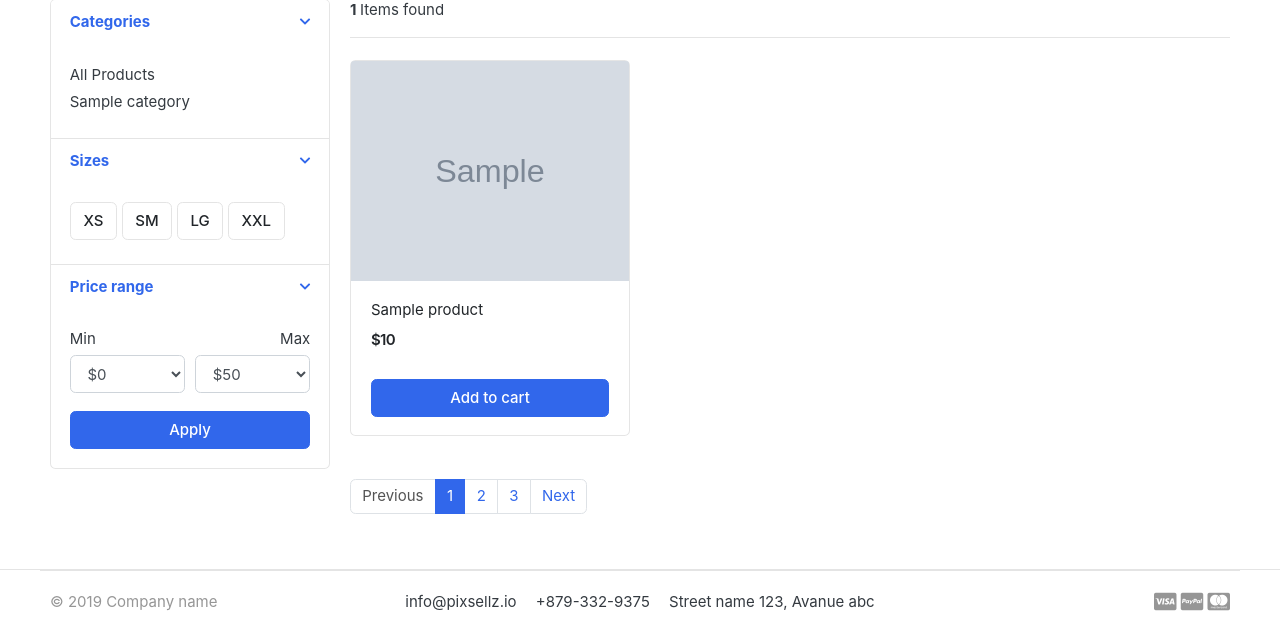
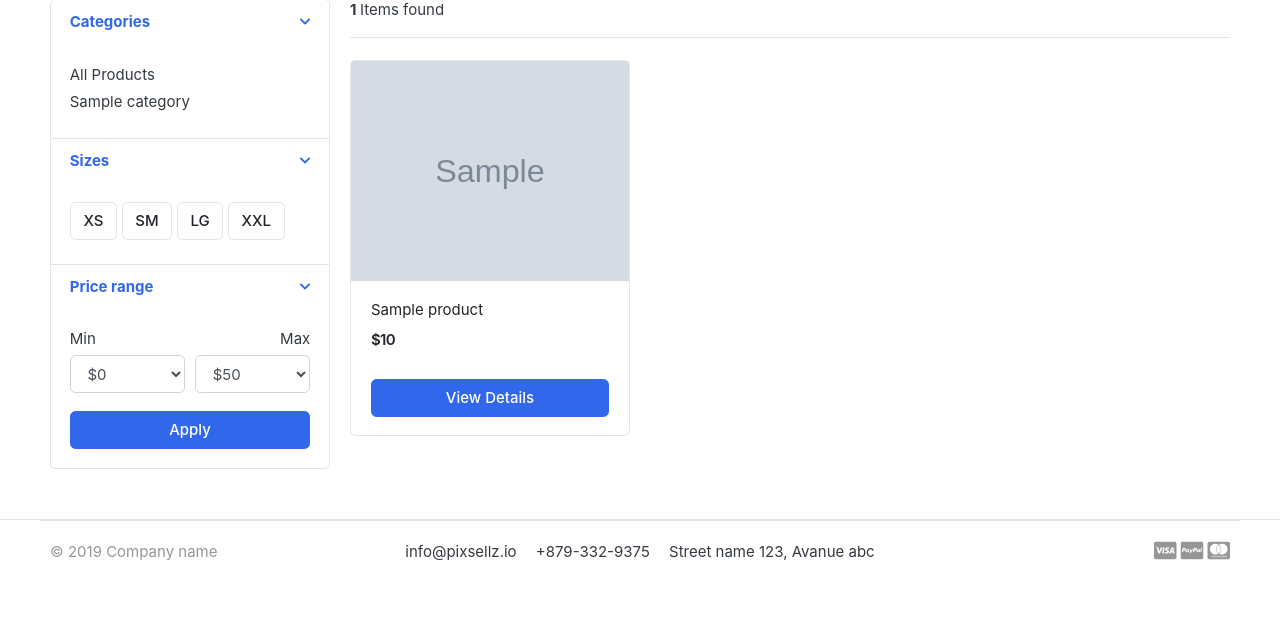
Before and after one commit to paras9sid/ekart-django, a Django app: template templates/store/store.html in a window 1280 px wide. Shown: the part 295-929 px from the top of the page. After the commit the page ends 856 px from the top, so only its background shows below. Run offline with Django 3.2, Linux system fonts and the light colour scheme; the template is opened without the code that fills it: most values are stand-ins (such as "Sample title", 1, 10 or a date in 2020); grey boxes marked "Sample" are stand-in pictures; some libraries are stand-ins or nearby versions; some web fonts are replaced.

Commit message:
3-carts-sec-8-9-productAddedToCart,Paginator set

```diff
--- a/carts/views.py
+++ b/carts/views.py
@@ -56,6 +56,8 @@ def remove_cart_item(request, product_id):
 
 def cart(request, total=0, qty=0, cart_items=None):
     try:
+        tax = 0
+        grand_total = 0
         cart = Cart.objects.get(cart_id=_cart_id(request))
         cart_items = CartItem.objects.filter(cart=cart, is_active=True)
         for cart_item in cart_items:
--- a/templates/store/store.html
+++ b/templates/store/store.html
@@ -144,7 +144,7 @@
                             <span class="price">${{product.price}}</span>
                         </div> <!-- price-wrap.// -->
                     </div>
-                    <a href="{% url 'add_cart' product.id %}" class="btn btn-block btn-primary">Add to cart </a>
+                    <a href="{{ product.get_url }}" class="btn btn-block btn-primary">View Details </a>
                 </figcaption>
             </figure>
         </div> <!-- col.// -->
@@ -153,13 +153,29 @@
 
 
 <nav class="mt-4" aria-label="Page navigation sample">
-  <ul class="pagination">
-    <li class="page-item disabled"><a class="page-link" href="#">Previous</a></li>
-    <li class="page-item active"><a class="page-link" href="#">1</a></li>
-    <li class="page-item"><a class="page-link" href="#">2</a></li>
-    <li class="page-item"><a class="page-link" href="#">3</a></li>
-    <li class="page-item"><a class="page-link" href="#">Next</a></li>
-  </ul>
+	{% if products.has_other_pages %}
+		<ul class="pagination">
+			{% if products.has_previous %}
+				<li class="page-item"><a class="page-link" href="?page={{products.previous_page_number}}">Previous</a></li>
+			{% else %}
+				<li class="page-item disabled"><a class="page-link" href="#">Previous</a></li>
+			{% endif %}
+
+			{% for i in products.paginator.page_range %}
+				{% if products.number == i %}
+					<li class="page-item active"><a class="page-link" href="#">{{i}}</a></li>
+				{% else %}
+					<li class="page-item"><a class="page-link" href="?page={{i}}">{{i}}</a></li>
+				{% endif %}
+			{% endfor %}
+
+			{% if products.has_next %}
+				<li class="page-item"><a class="page-link" href="?page={{products.next_page_number}}">Next</a></li>
+			{% else %}
+				<li class="page-item disabled"><a class="page-link" href="#">Next</a></li>
+			{% endif %}
+		</ul>
+	{% endif %}
 </nav>
 
 	</main> <!-- col.// -->
```
Also changed, not shown: store/views.py (+9 -2 lines).
